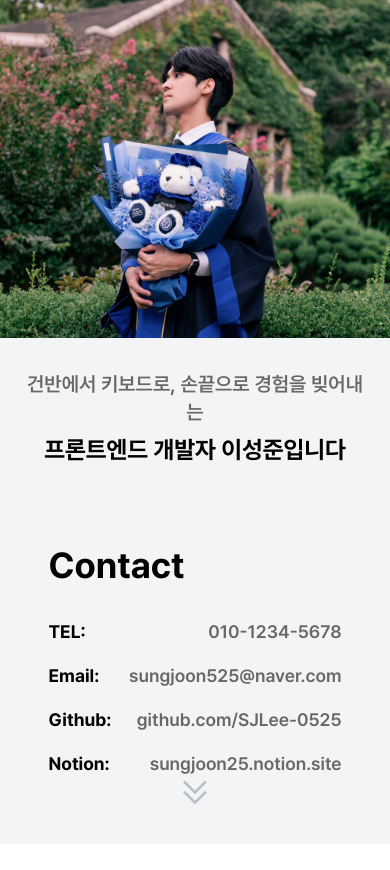
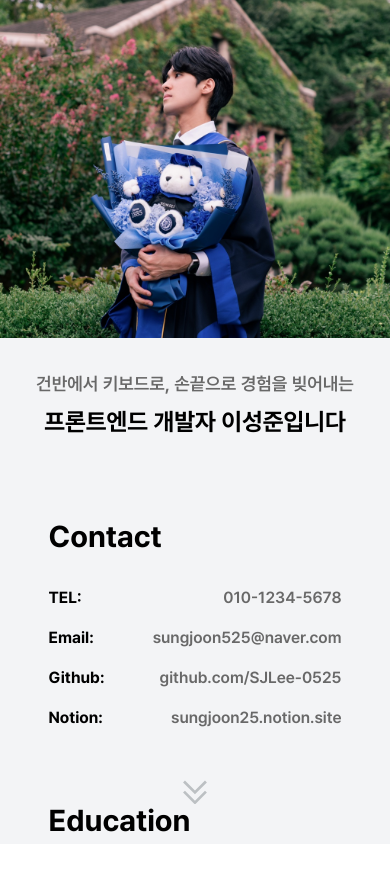
Before and after one commit to SJLee-0525/portfolio, a React (Vite) app: page / in a window 390 px wide. Shown: the top 870 px of the page. Built offline with nearby package versions, Linux system fonts and the light colour scheme; a web font is replaced by a local one.

Commit message:
Style: 글자 크기 단계 조정

```diff
--- a/src/assets/icon/ArrowDownDoubleIcon.tsx
+++ b/src/assets/icon/ArrowDownDoubleIcon.tsx
@@ -3,7 +3,7 @@ import { IconProps } from "@/types/iconProps";
 const ArrowDownDoubleIcon = ({ width = 22, height = 22, strokeColor, onClick }: IconProps) => {
   return (
     <svg
-      enable-background="new 0 0 26 26"
+      enableBackground="new 0 0 26 26"
       width={width}
       height={height}
       id="Layer_1"
--- a/src/pages/profile/Profile.tsx
+++ b/src/pages/profile/Profile.tsx
@@ -40,7 +40,7 @@ const Profile = ({
 
       <div
         ref={carouselRef}
-        className="flex flex-col items-center justify-center w-full h-2/5 xl:w-2/5 xl:min-w-lg xl:h-full"
+        className="flex flex-col items-center justify-center w-full h-2/5 md:h-3/5 xl:w-2/5 xl:min-w-lg xl:h-full"
       >
         <ProfileImageCarousel />
       </div>
--- a/src/pages/profile/component/ProfileAwards.tsx
+++ b/src/pages/profile/component/ProfileAwards.tsx
@@ -3,11 +3,11 @@ import { AwardItem } from "@/types/profileTypes";
 const ProfileAwards = ({ awards }: { awards: AwardItem[] }) => {
   return (
     <section className="flex flex-col w-full h-fit p-4 gap-2">
-      <h1 className="text-4xl text-start font-pre-bold">Awards</h1>
+      <h1 className="text-3xl lg:text-4xl text-start font-pre-bold">Awards</h1>
 
       <div className="flex flex-col w-full h-full gap-4 mt-6">
         <table>
-          <tbody className="flex flex-col w-full h-full gap-4 text-lg">
+          <tbody className="flex flex-col w-full h-full gap-4 lg:text-lg">
             {awards &&
               awards.map((award, index) => (
                 <tr key={index} className="flex items-center justify-between w-full h-full">
--- a/src/pages/profile/component/ProfileContactInfo.tsx
+++ b/src/pages/profile/component/ProfileContactInfo.tsx
@@ -3,9 +3,9 @@ import { ContactItem } from "@/types/profileTypes";
 const ContactInfo = ({ contacts }: { contacts: ContactItem[] }) => {
   return (
     <section className="flex flex-col w-5/6 xl:w-3/4 h-fit items-start p-4 gap-2">
-      <h1 className="text-4xl font-pre-bold">Contact</h1>
+      <h1 className="text-3xl lg:text-4xl font-pre-bold">Contact</h1>
 
-      <div className="flex flex-col text-lg w-full xl:w-3/5 h-fit gap-4 mt-6">
+      <div className="flex flex-col lg:text-lg w-full xl:w-3/5 h-fit gap-4 mt-6">
         {contacts &&
           contacts.map((contact, index) => (
             <div key={index} className="flex items-center justify-between gap-2">
--- a/src/pages/profile/component/ProfileEducation.tsx
+++ b/src/pages/profile/component/ProfileEducation.tsx
@@ -3,11 +3,11 @@ import { EducationItem } from "@/types/profileTypes";
 const ProfileEducation = ({ educations }: { educations: EducationItem[] }) => {
   return (
     <section className="flex flex-col w-full h-fit p-4 gap-2">
-      <h1 className="text-4xl text-start font-pre-bold">Education</h1>
+      <h1 className="text-3xl lg:text-4xl text-start font-pre-bold">Education</h1>
 
       <div className="flex flex-col w-full h-full gap-4 mt-6">
         <table>
-          <tbody className="flex flex-col w-full h-full gap-4 text-lg">
+          <tbody className="flex flex-col w-full h-full gap-4 lg:text-lg">
             {educations &&
               educations.map((education, index) => (
                 <tr key={index} className="flex items-center justify-between w-full h-full">
--- a/src/pages/profile/component/ProfileInnerProfile.tsx
+++ b/src/pages/profile/component/ProfileInnerProfile.tsx
@@ -80,7 +80,7 @@ const ProfileInnerProfile = ({
       <header className="flex flex-col w-full h-full gap-2 px-4 text-start">
         <p
           ref={introRef}
-          className="text-content text-center font-pre-semi-bold text-xl lg:text-2xl xl:text-3xl xl:text-start"
+          className="text-content text-center font-pre-semi-bold text-lg md:text-xl lg:text-2xl xl:text-3xl xl:text-start"
         >
           {innerProfile.introduction
             ? [...innerProfile.introduction].map((char, idx) => (
@@ -92,7 +92,7 @@ const ProfileInnerProfile = ({
         </p>
         <h1
           ref={titleRef}
-          className="text-center font-pre-bold  text-2xl md:text-3xl lg:text-4xl xl:text-5xl xl:text-start"
+          className="text-center font-pre-bold text-2xl sm:text-3xl md:text-4xl lg:text-5xl xl:text-start"
         >
           {innerProfile.title ? innerProfile.title : ""}
         </h1>
```
